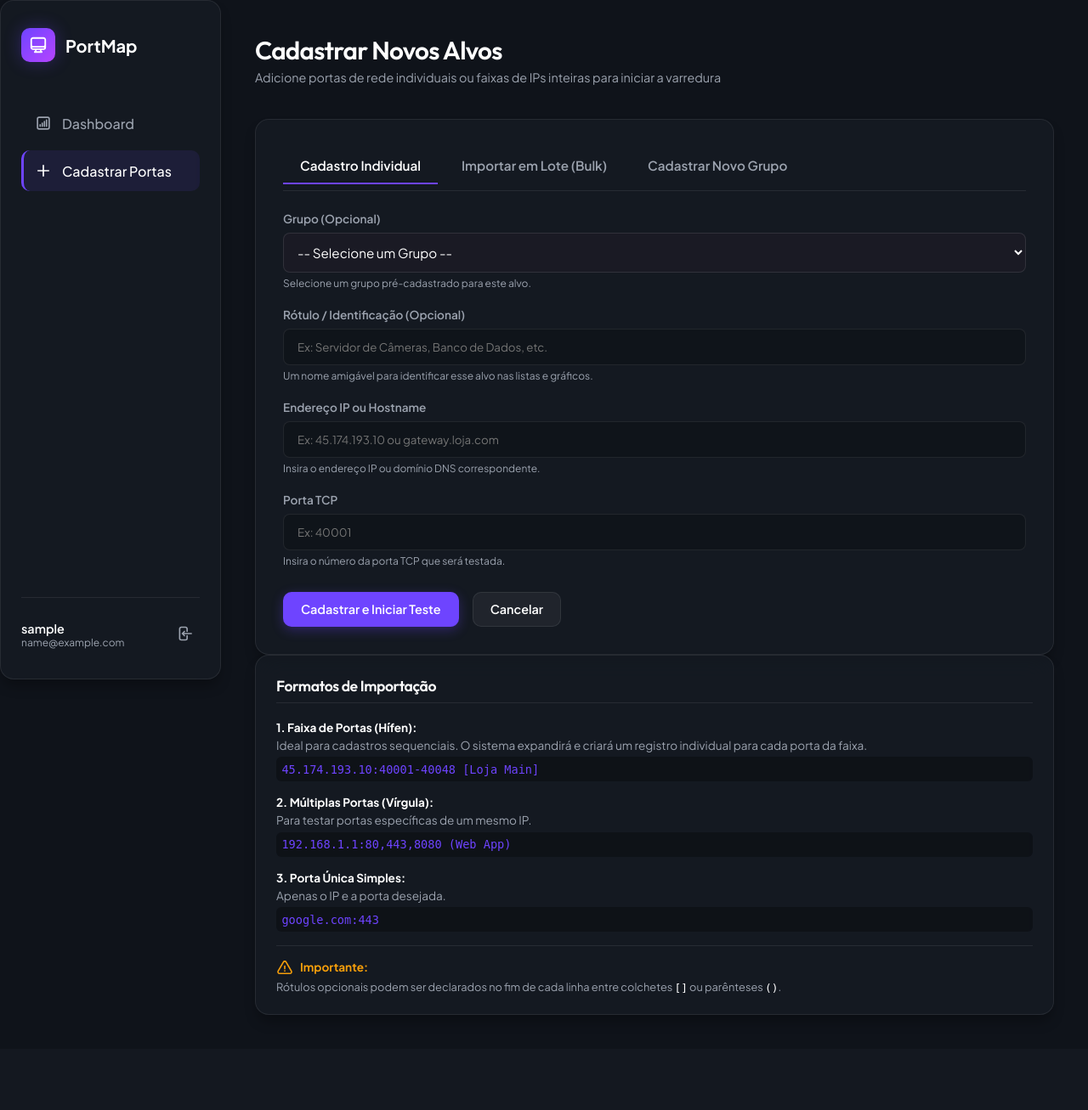
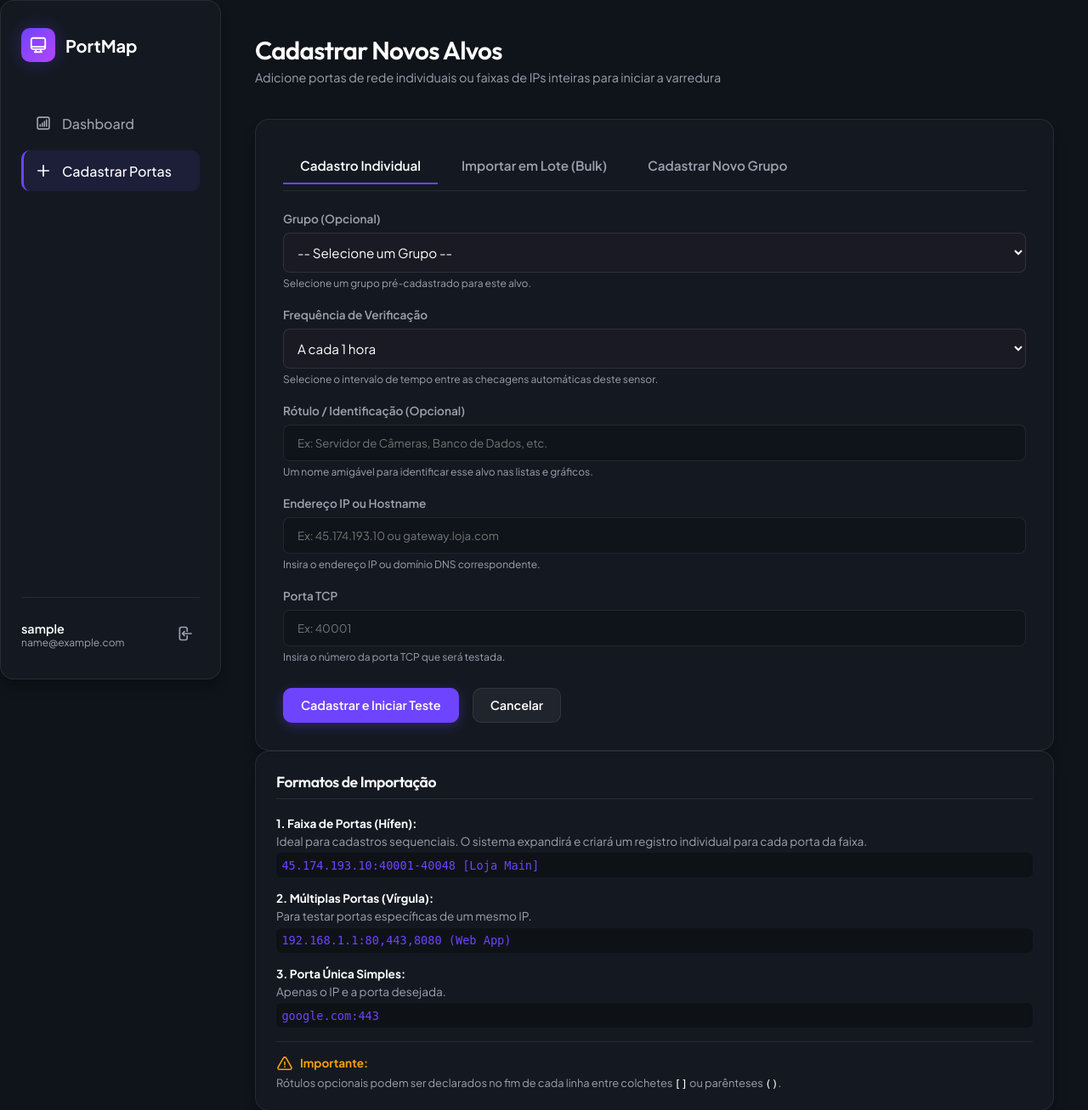
Before and after one commit to KaioHerculano/Port_Map, a Django app: page /add/ in a window 1280 px wide. Shown: the top 1307 px of the page at 85% size. Before the commit the page ends 1196 px from the top, so only its background shows below. Run offline with Django 5.2, Linux system fonts and the light colour scheme; a user stored in the database is signed in; tables that the repository leaves empty hold one stand-in row (values such as "Sample post"); parts of the project's set-up code (start-up, migrations or seed data) failed here and were passed over.

Commit message:
feat(monitor): adicionar frequencia de checagem customizada por sensor com celery beat

```diff
--- a/monitor/models.py
+++ b/monitor/models.py
@@ -44,6 +44,22 @@ class MonitorTarget(models.Model):
         default=True,
         help_text="Habilitar/Desabilitar o monitoramento automático deste alvo"
     )
+    check_interval = models.IntegerField(
+        default=60,
+        choices=[
+            (1, 'A cada 1 minuto'),
+            (5, 'A cada 5 minutos'),
+            (15, 'A cada 15 minutos'),
+            (30, 'A cada 30 minutos'),
+            (48, 'A cada 48 minutos (30 vezes por dia)'),
+            (60, 'A cada 1 hora'),
+            (120, 'A cada 2 horas'),
+            (360, 'A cada 6 horas'),
+            (720, 'A cada 12 horas'),
+            (1440, 'A cada 24 horas (1 vez por dia)'),
+        ],
+        help_text="Frequência de verificação deste sensor (em minutos)"
+    )
     last_checked = models.DateTimeField(
         blank=True,
         null=True
@@ -85,6 +101,17 @@ class MonitorTarget(models.Model):
         return round((success / total) * 100, 1)
 
     @property
+    def uptime_percentage_30d(self):
+        now = timezone.now()
+        start_date = now - timedelta(days=30)
+        logs = self.logs.filter(timestamp__gte=start_date)
+        total = logs.count()
+        if total == 0:
+            return 100.0 if self.last_status else 0.0
+        success = logs.filter(status=True).count()
+        return round((success / total) * 100, 1)
+
+    @property
     def average_latency_24h(self):
         now = timezone.now()
         yesterday = now - timedelta(hours=24)
--- a/templates/monitor/add_targets.html
+++ b/templates/monitor/add_targets.html
@@ -35,6 +35,23 @@
             {% endfor %}
           </select>
           <span class="form-help">Selecione um grupo pré-cadastrado para este alvo.</span>
+        </div>
+
+        <div class="form-group">
+          <label for="id_check_interval">Frequência de Verificação</label>
+          <select id="id_check_interval" name="check_interval" class="form-input" style="width: 100%; padding: 0.75rem; background: #1a1a24; border: 1px solid rgba(255, 255, 255, 0.1); border-radius: 8px; color: white; font-size: 0.95rem;">
+            <option value="1">A cada 1 minuto</option>
+            <option value="5">A cada 5 minutos</option>
+            <option value="15">A cada 15 minutos</option>
+            <option value="30">A cada 30 minutos</option>
+            <option value="48">A cada 48 minutos (30 vezes por dia)</option>
+            <option value="60" selected>A cada 1 hora</option>
+            <option value="120">A cada 2 horas</option>
+            <option value="360">A cada 6 horas</option>
+            <option value="720">A cada 12 horas</option>
+            <option value="1440">A cada 24 horas (1 vez por dia)</option>
+          </select>
+          <span class="form-help">Selecione o intervalo de tempo entre as checagens automáticas deste sensor.</span>
         </div>
 
         <div class="form-group">
@@ -77,6 +94,23 @@
             {% endfor %}
           </select>
           <span class="form-help">Todos os alvos importados nesta lista serão associados a este grupo (a menos que tenham etiqueta na própria linha).</span>
+        </div>
+
+        <div class="form-group">
+          <label for="id_bulk_check_interval">Frequência de Verificação</label>
+          <select id="id_bulk_check_interval" name="check_interval" class="form-input" style="width: 100%; padding: 0.75rem; background: #1a1a24; border: 1px solid rgba(255, 255, 255, 0.1); border-radius: 8px; color: white; font-size: 0.95rem;">
+            <option value="1">A cada 1 minuto</option>
+            <option value="5">A cada 5 minutos</option>
+            <option value="15">A cada 15 minutos</option>
+            <option value="30">A cada 30 minutos</option>
+            <option value="48">A cada 48 minutos (30 vezes por dia)</option>
+            <option value="60" selected>A cada 1 hora</option>
+            <option value="120">A cada 2 horas</option>
+            <option value="360">A cada 6 horas</option>
+            <option value="720">A cada 12 horas</option>
+            <option value="1440">A cada 24 horas (1 vez por dia)</option>
+          </select>
+          <span class="form-help">Frequência aplicada para todos os alvos cadastrados nesta importação em lote.</span>
         </div>
 
         <div class="form-group">
```
Also changed, not shown: monitor/tasks.py (+31 -0 lines), templates/monitor/edit_target.html (+11 -1 lines), monitor/migrations/0003_monitortarget_check_interval.py (added), monitor/migrations/0004_setup_celery_beat_task.py (added).
